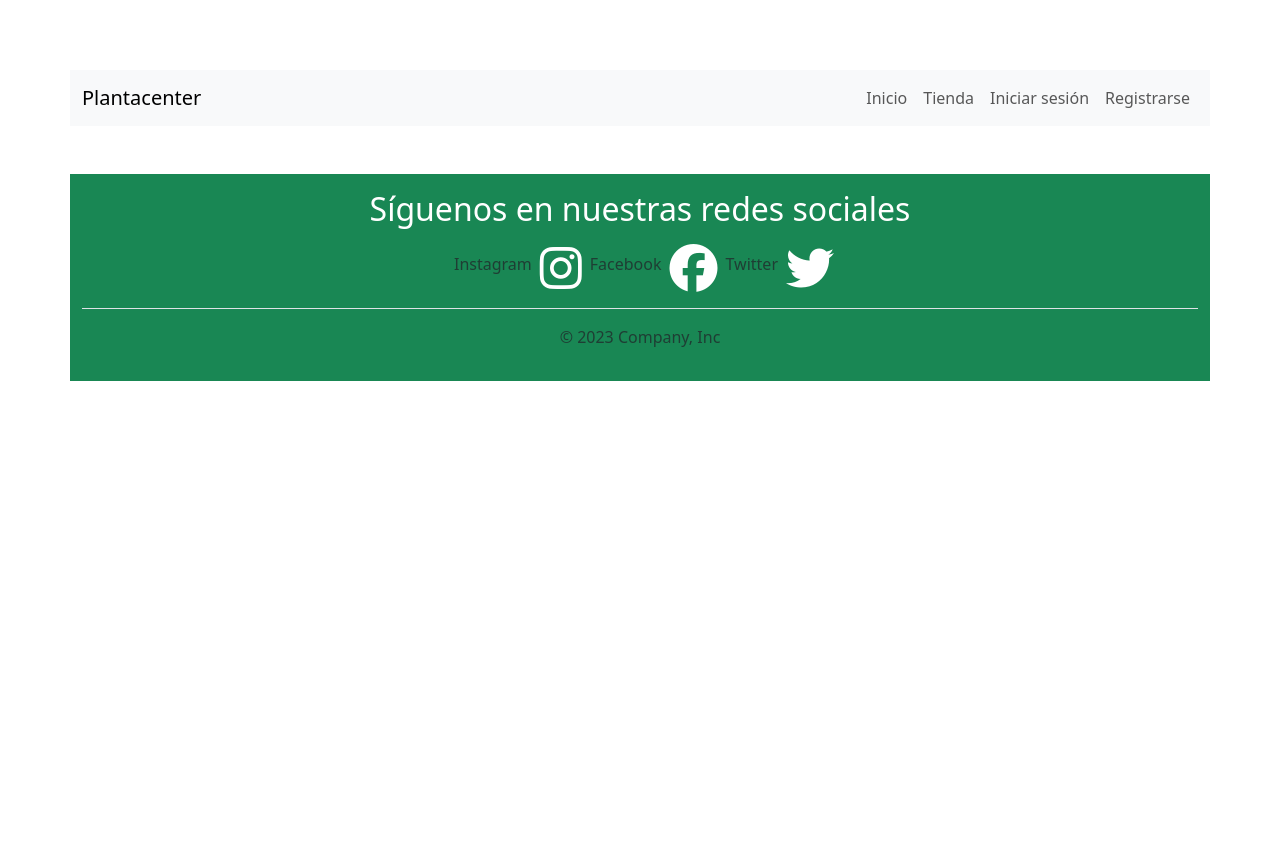
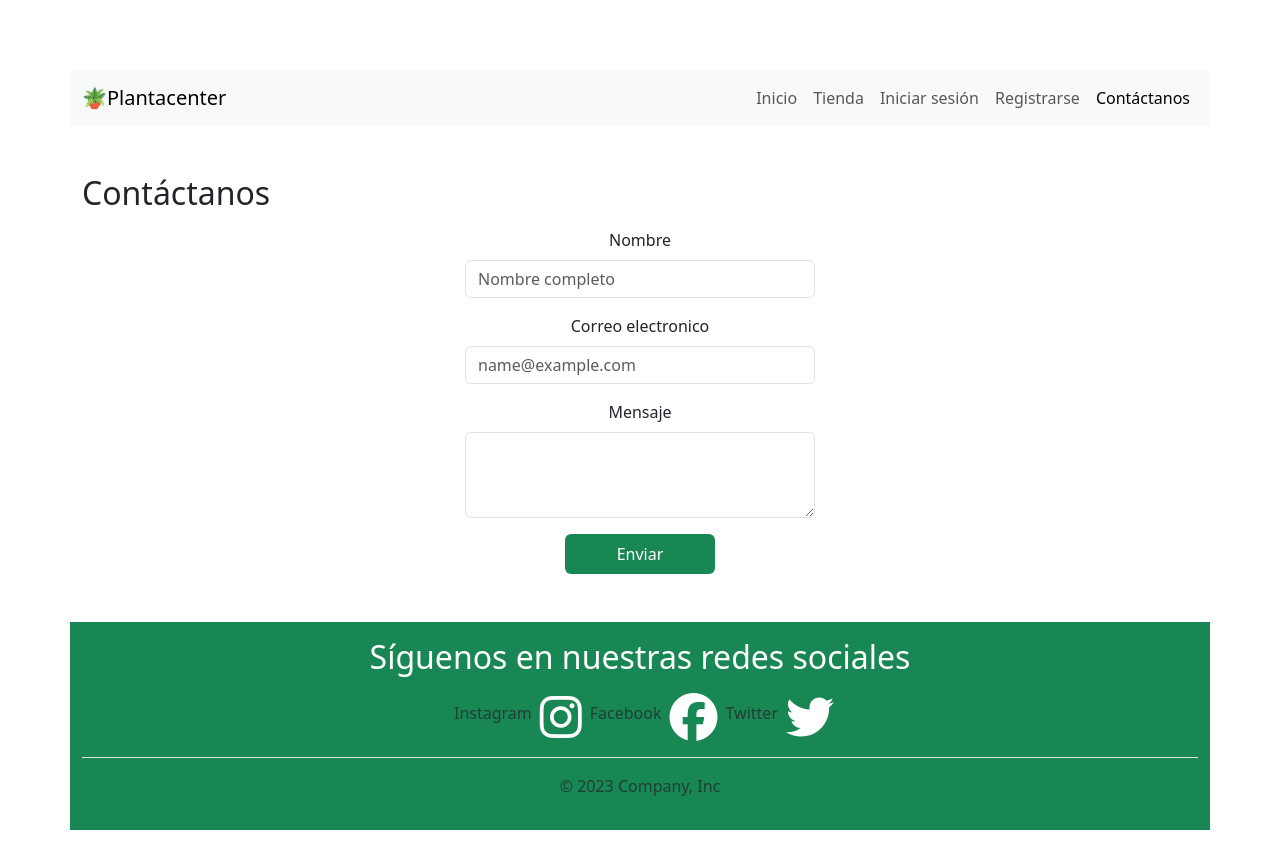
Before and after one commit to hernandw/proyecto-plantas, a React (Vite) app in the folder client/: page /contact in a window 1280 px wide. Shown: the top 868 px of the page. Before the commit the page ends 800 px from the top, so only its background shows below. Built offline with nearby package versions, Linux system fonts and the light colour scheme.

Commit message:
se agrega contactos

```diff
--- a/client/src/components/AppRouter.jsx
+++ b/client/src/components/AppRouter.jsx
@@ -5,6 +5,7 @@ import Details from '../pages/Details'
 import Login from '../pages/Login'
 import Register from '../pages/Register'
 import Miperfil from '../pages/Miperfil'
+import Contact from '../pages/Contact'
 
 const AppRouter = () => {
   return (
@@ -14,6 +15,7 @@ const AppRouter = () => {
             <Route path='product/:id' element={<Details />} />
             <Route path='login' element={<Login />} />
             <Route path='register' element={<Register />} />
+            <Route path='contact' element={<Contact/>}/>
             <Route path='/miperfil' element={<Miperfil/>} />
         </Routes>
     </div>
--- a/client/src/components/NavBar.jsx
+++ b/client/src/components/NavBar.jsx
@@ -6,7 +6,7 @@ const Navbar = () => {
 
     <nav className="navbar navbar-expand-lg bg-body-tertiary">
       <div className="container">
-        <NavLink className="navbar-brand" to="/">Plantacenter</NavLink>
+        <NavLink className="navbar-brand" to="/"><span>🪴</span>Plantacenter</NavLink>
         <button className="navbar-toggler" type="button" data-bs-toggle="collapse" data-bs-target="#navbarNav" aria-controls="navbarNav" aria-expanded="false" aria-label="Toggle navigation">
           <span className="navbar-toggler-icon"></span>
         </button>
@@ -25,6 +25,10 @@ const Navbar = () => {
               <NavLink className="nav-link" to="register">Registrarse</NavLink>
             </li>
 
+            <li className="nav-item">
+              <NavLink className="nav-link" to="contact">Contáctanos</NavLink>
+            </li>
+
           </ul>
         </div>
       </div>
--- /dev/null
+++ b/client/src/pages/Contact.jsx
@@ -0,0 +1,37 @@
+import React from 'react'
+
+const Contact = () => {
+    return (
+        <div>
+            <div className='container'>
+                <h2 className='mt-5'>Contáctanos</h2>
+
+                <div className='container mt-3'>
+
+                    <label className="form-label d-flex justify-content-center">Nombre</label>
+                    <input type="email" className='form-control' placeholder="Nombre completo" />
+                </div>
+
+                <div className='container mt-3'>
+
+                    <label className="form-label d-flex justify-content-center">Correo electronico</label>
+                    <input type="email" className='form-control' placeholder="name@example.com" />
+                </div>
+
+                <div className='container mt-3'>
+
+                    <label className="form-label d-flex justify-content-center">Mensaje</label>
+                    <textarea class="form-control" rows="3"></textarea>
+                </div>
+
+                <div className='d-flex justify-content-center mt-3'>
+                    <button className='btn btn-success d-flex justify-content-center'>Enviar</button>
+                </div>
+
+            </div>
+
+        </div>
+    )
+}
+
+export default Contact
--- a/client/src/pages/HomePage.jsx
+++ b/client/src/pages/HomePage.jsx
@@ -12,10 +12,8 @@ const HomePage = () => {
           <div className="col-md-5 p-lg-5 mx-auto my-5">
             <h1 className="display-4 fw-normal">Bienvenidos a Plantacenter <span>🪴</span></h1>
             <p className="lead fw-normal">Aquí podrás econtrar las mejores plantas para tu hogar!</p>
-            <a className="btn btn-outline-secondary" href="#">Próximamente</a>
 
-          <img src="" alt="" />
-        </div>
+          </div>
 
       </div>
         <h1>Recomendados para tí</h1>
```
